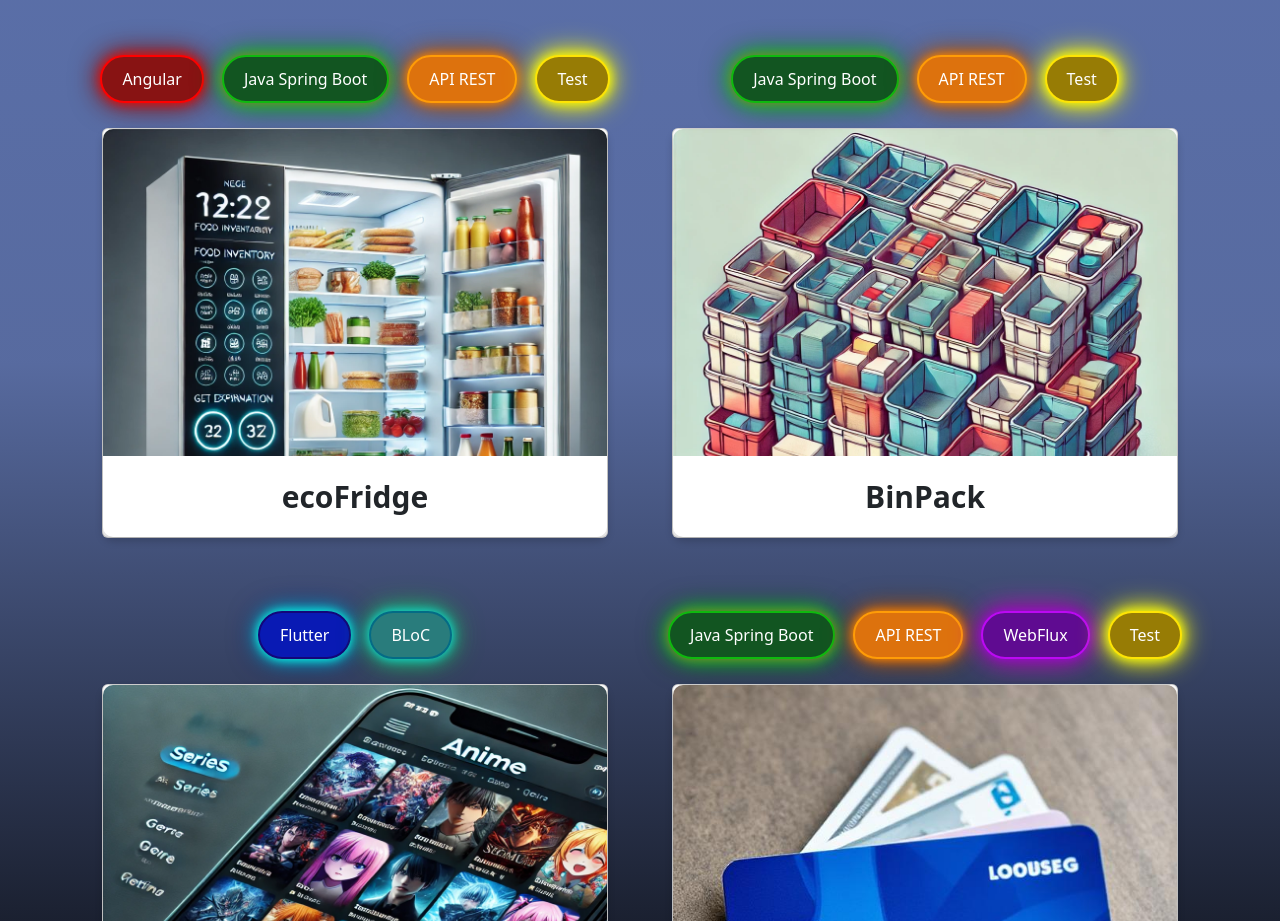
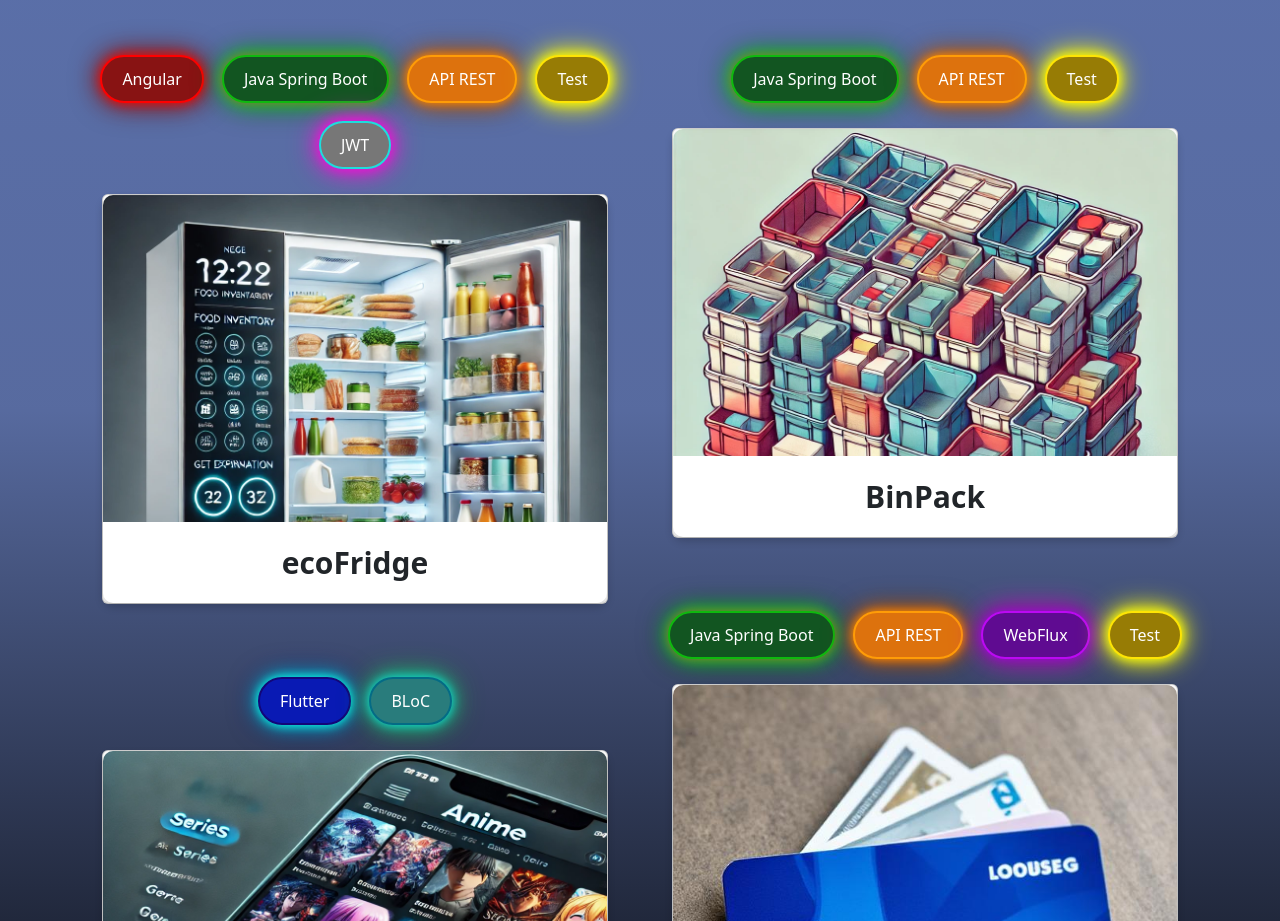
Before and after one commit to GeoffreyHPro/portfolio, a React (Create React App) app: page / in a window 1280 px wide. Shown: the part 1240-2161 px from the top of the page. Built offline with nearby package versions, Linux system fonts and the light colour scheme.

Commit message:
feat: add jwt tag

```diff
--- a/src/ProjectComponent/Project.js
+++ b/src/ProjectComponent/Project.js
@@ -12,7 +12,7 @@ export function Project() {
         <div className='container'>
             <div className='row'>
                 <div className="col-md-6 col-12">
-                    <CardProject title={"ecoFridge"} img={"ecoFridge.webp"} information={listProjects[0]} listTag={['Angular', 'Java Spring Boot', "API REST", "Test"]}></CardProject>
+                    <CardProject title={"ecoFridge"} img={"ecoFridge.webp"} information={listProjects[0]} listTag={['Angular', 'Java Spring Boot', "API REST", "Test", "JWT"]}></CardProject>
                     <br></br>
                     <br></br>
                     <CardProject title={"AnimeList"} img={"animes.webp"} information={listProjects[1]} listTag={['Flutter', 'BLoC']}></CardProject>
--- a/src/ProjectComponent/TagComponent/tag.js
+++ b/src/ProjectComponent/TagComponent/tag.js
@@ -51,6 +51,12 @@ export function Tag({ tags }) {
                     "0 0 10px rgb(241, 245, 12), 0 0 20px rgb(238, 234, 18), 0 0 30px rgb(236, 240, 10)",
                     "2px solid rgba(255, 230, 5, 0.99)"
                 ];
+            case 'JWT':
+                return [
+                    'rgb(119, 119, 119)',
+                    "0 0 10px rgb(223, 22, 213), 0 0 20px rgb(231, 29, 204), 0 0 30px rgb(228, 24, 211)",
+                    "2px solid rgba(29, 223, 223, 0.99)"
+                ];
             default:
         }
     };
```
